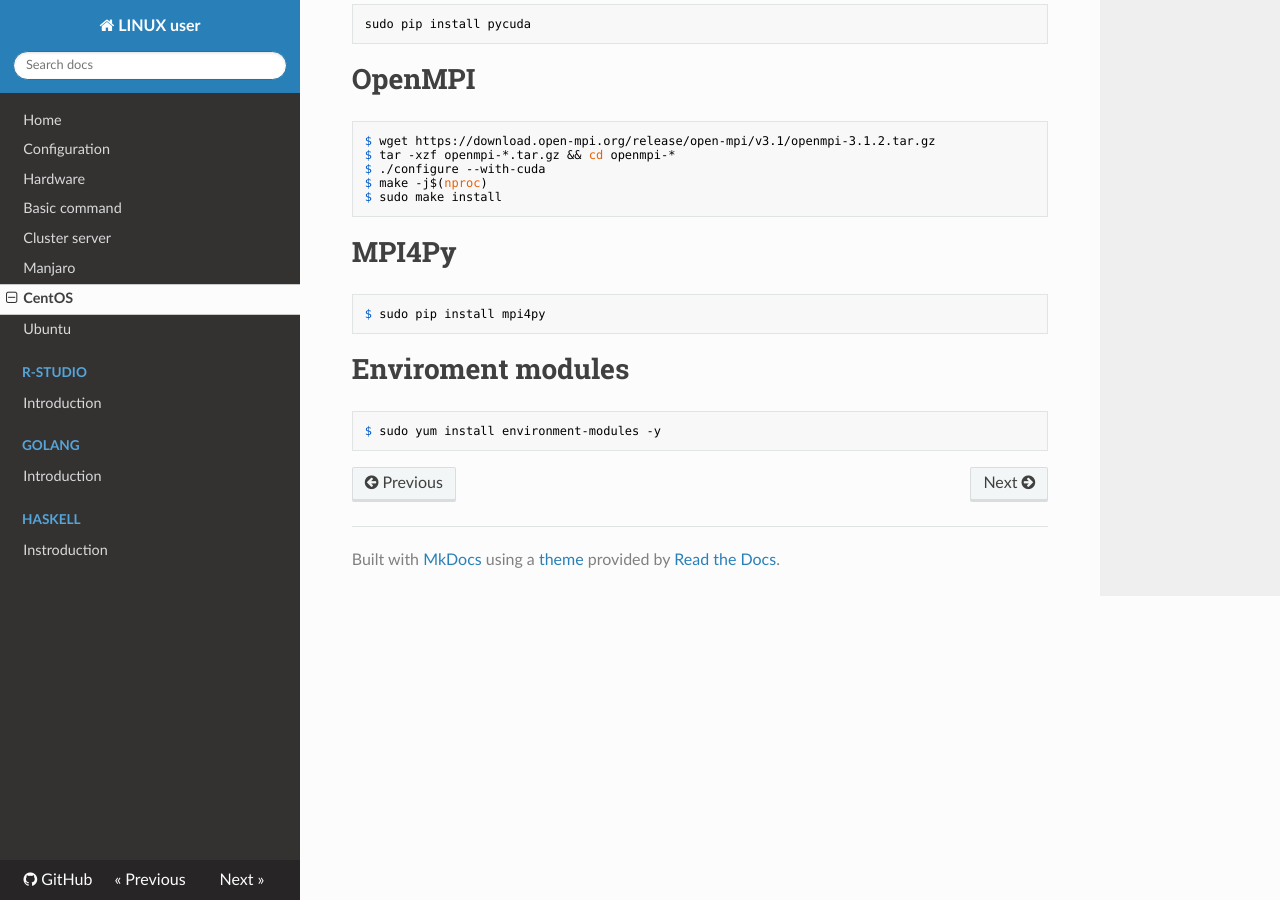
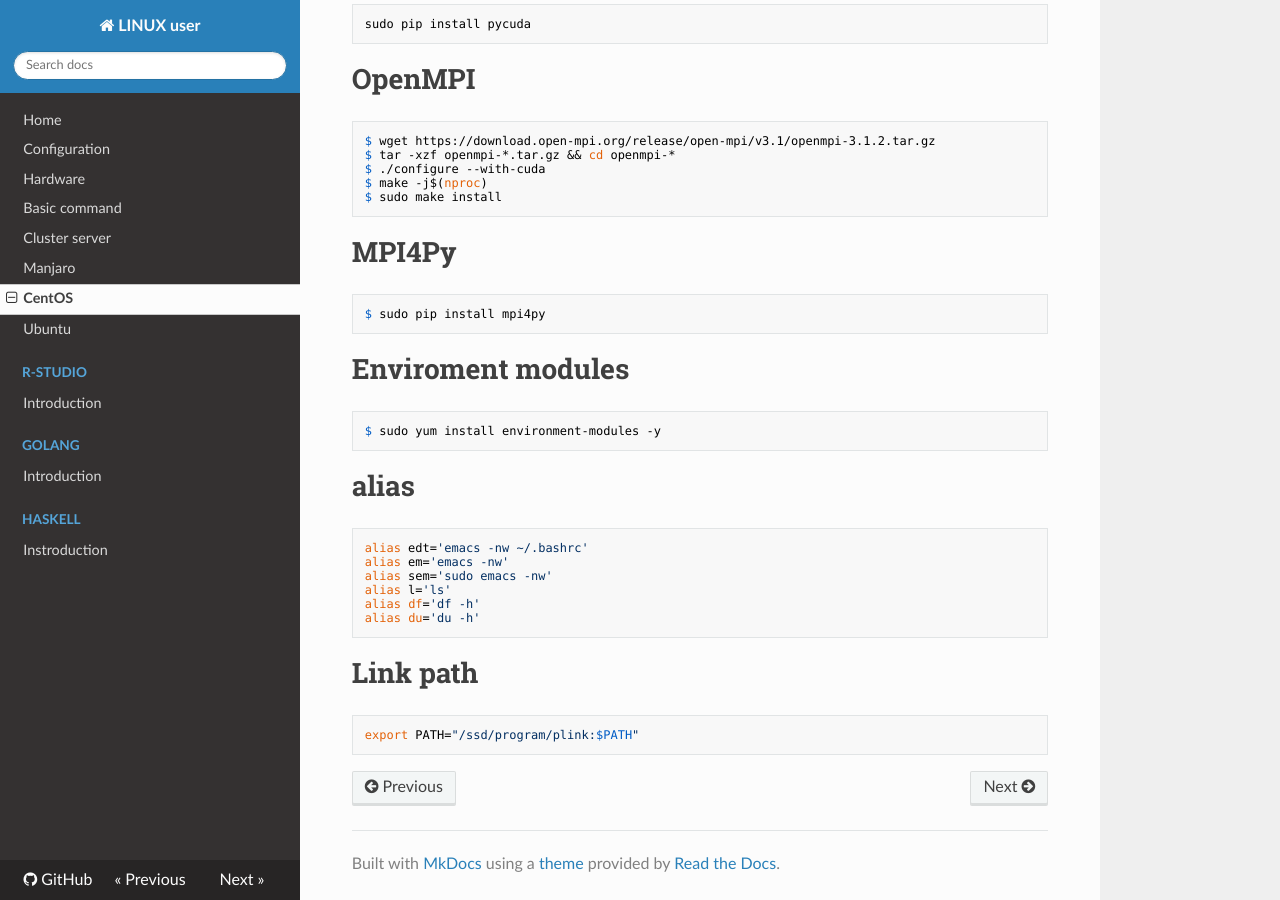
Before and after one commit to WonyoungCho/LINUX, an MkDocs documentation site: the page built from docs/centos_conf.md, in a window 1280 px wide and 900 px high, scrolled down 676 px. Built offline with MkDocs 1.6.1, drawn with Linux system fonts in a browser that asks for light colours; nearby versions of some CDN libraries; old or Windows-style settings are respelled for this version of MkDocs.

Commit message:
Update centos_conf.md

````diff
--- a/docs/centos_conf.md
+++ b/docs/centos_conf.md
@@ -47,3 +47,18 @@ $ sudo pip install mpi4py
 ```
 $ sudo yum install environment-modules -y
 ```
+
+# alias
+```
+alias edt='emacs -nw ~/.bashrc'
+alias em='emacs -nw'
+alias sem='sudo emacs -nw'
+alias l='ls'
+alias df='df -h'
+alias du='du -h'
+```
+
+# Link path
+```
+export PATH="/ssd/program/plink:$PATH"
+```
````
